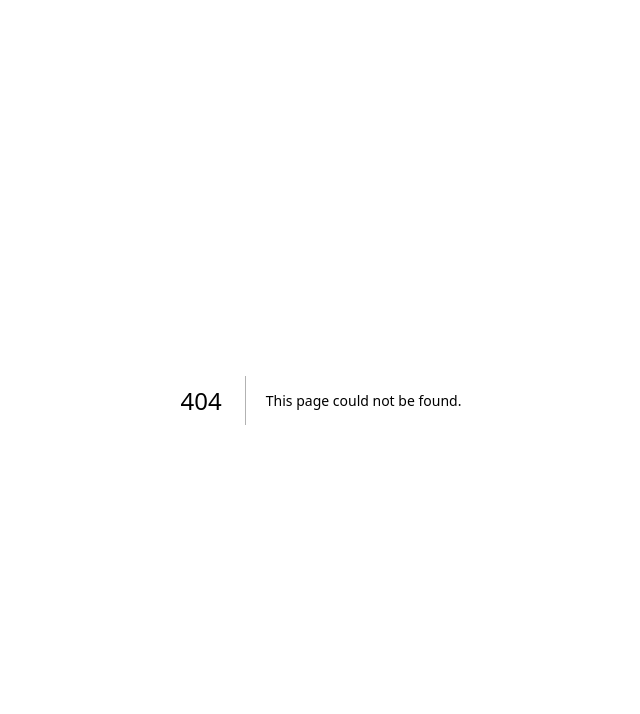
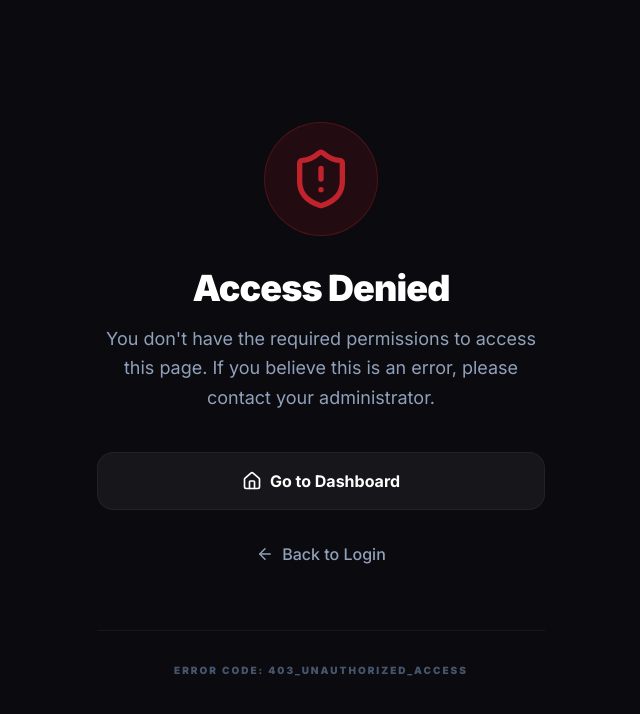
Before and after one commit to tadtaxiadvertising/free-interpreters-os, a Next.js app: page /unauthorized in a window 1280 px wide. Before the commit this address had no page. Shown: the top 714 px of the page, without its empty margins (319-959 px from the left). Built offline with nearby package versions, Linux system fonts and the light colour scheme.

Commit message:
fix(auth): unified middleware and role alignment
- Merged Supabase SSR refresh with NextAuth session protection in middleware.
- Created /unauthorized page to handle access denial gracefully.
- Aligned deuryd@gmail.com roles to INTERPRETER in both RBAC and Supabase systems.

```diff
--- /dev/null
+++ b/src/app/unauthorized/page.tsx
@@ -0,0 +1,50 @@
+import React from 'react';
+import Link from 'next/link';
+import { ShieldAlert, ArrowLeft, Home } from 'lucide-react';
+
+export default function UnauthorizedPage() {
+  return (
+    <div className="min-h-screen flex items-center justify-center bg-[#0a0a0f] px-6">
+      <div className="max-w-md w-full text-center">
+        <div className="mb-8 flex justify-center">
+          <div className="p-6 rounded-full bg-red-500/10 border border-red-500/20">
+            <ShieldAlert size={64} className="text-red-500 animate-pulse" />
+          </div>
+        </div>
+
+        <h1 className="text-4xl font-black text-white mb-4 tracking-tight">
+          Access Denied
+        </h1>
+
+        <p className="text-slate-400 text-lg mb-10 leading-relaxed">
+          You don't have the required permissions to access this page.
+          If you believe this is an error, please contact your administrator.
+        </p>
+
+        <div className="space-y-4">
+          <Link
+            href="/dashboard"
+            className="flex items-center justify-center gap-2 w-full py-4 bg-white/5 hover:bg-white/10 text-white rounded-2xl font-bold border border-white/5 transition-all"
+          >
+            <Home size={20} />
+            Go to Dashboard
+          </Link>
+
+          <Link
+            href="/login"
+            className="flex items-center justify-center gap-2 w-full py-4 text-slate-400 hover:text-white transition-colors font-medium"
+          >
+            <ArrowLeft size={18} />
+            Back to Login
+          </Link>
+        </div>
+
+        <div className="mt-12 pt-8 border-t border-white/5">
+          <p className="text-[10px] text-slate-600 font-black uppercase tracking-[0.2em]">
+            Error Code: 403_UNAUTHORIZED_ACCESS
+          </p>
+        </div>
+      </div>
+    </div>
+  );
+}
--- a/src/middleware.ts
+++ b/src/middleware.ts
@@ -3,25 +3,12 @@ import type { NextRequest } from 'next/server';
 import { updateSession } from '@/lib/supabase/middleware';
 
 /**
- * MIDDLEWARE — FREE INTERPRETERS OS
+ * UNIFIED MIDDLEWARE — FREE INTERPRETERS OS
  * ============================================================
  * RESPONSABILIDADES:
- *   1. Supabase Session Refresh → mantiene tokens válidos
- *   2. CORS Preflight (OPTIONS) → respuesta inmediata 204
- *   3. CORS Headers → en todas las respuestas /api/*
- *
- * ARQUITECTURA:
- *   El middleware corre en Edge Runtime. No puede importar Prisma,
- *   pg, ni ningún módulo de Node.js puro.
- *
- *   La función updateSession() de Supabase SSR es la pieza CRÍTICA
- *   que refresca los tokens de autenticación en cada request.
- *   Sin ella, las cookies expiran y auth() falla en server components.
- *
- * CORS:
- *   Los headers se aplican TANTO aquí (preflight) como en
- *   next.config.ts (responses). Esto garantiza cobertura completa
- *   incluso si el middleware no intercepta ciertos paths.
+ *   1. Supabase Session Refresh (SSR)
+ *   2. CORS Preflight & Headers
+ *   3. Global Auth Guard (NextAuth + Supabase)
  * ============================================================
  */
 
@@ -31,7 +18,7 @@ export async function middleware(req: NextRequest) {
   const { pathname } = req.nextUrl;
   const origin = req.headers.get('origin');
 
-  // ── CORS ORIGIN VALIDATION ────────────────────────────────
+  // ── 1. CORS LOGIC ──────────────────────────────────────────
   const isTrustedOrigin = !origin ||
     origin === FRONTEND_ORIGIN ||
     origin.endsWith('.easypanel.host') ||
@@ -39,7 +26,6 @@ export async function middleware(req: NextRequest) {
 
   const corsOrigin = isTrustedOrigin && origin ? origin : FRONTEND_ORIGIN;
 
-  // ── 1. CORS PREFLIGHT ─────────────────────────────────────
   if (req.method === 'OPTIONS') {
     return new NextResponse(null, {
       status: 204,
@@ -53,13 +39,27 @@ export async function middleware(req: NextRequest) {
     });
   }
 
-  // ── 2. SUPABASE SESSION REFRESH (CRITICAL) ────────────────
-  // This refreshes the auth tokens on every request.
-  // Without this, server components calling supabase.auth.getUser()
-  // will get stale/expired tokens and redirect to /login.
+  // ── 2. SUPABASE SESSION REFRESH ───────────────────────────
+  // This updates the response with new session cookies if needed.
+  // It also handles internal redirects for the main dashboard.
   const response = await updateSession(req);
 
-  // ── 3. PROPAGATE CORS ON ALL API RESPONSES ────────────────
+  // ── 3. RBAC / NEXTAUTH GUARD ──────────────────────────────
+  // The RBAC portal (/portal-rbac) uses Auth.js (NextAuth).
+  // We need to check those cookies separately.
+  const nextAuthToken = req.cookies.get('next-auth.session-token')?.value ||
+                       req.cookies.get('__Secure-next-auth.session-token')?.value;
+
+  const isRbacProtectedRoute = pathname.startsWith('/portal-rbac') &&
+                                !pathname.startsWith('/portal-rbac/login');
+
+  if (isRbacProtectedRoute && !nextAuthToken) {
+    const url = req.nextUrl.clone();
+    url.pathname = '/portal-rbac/login';
+    return NextResponse.redirect(url);
+  }
+
+  // ── 4. API CORS PROPAGATION ────────────────────────────────
   if (pathname.startsWith('/api/')) {
     response.headers.set('Access-Control-Allow-Origin', corsOrigin);
     response.headers.set('Access-Control-Allow-Credentials', 'true');
@@ -70,8 +70,6 @@ export async function middleware(req: NextRequest) {
   return response;
 }
 
-// MATCHER MAESTRO: Ignora _next, archivos estáticos e imágenes.
-// INCLUYE /api para que el preflight CORS sea procesado.
 export const config = {
   matcher: [
     '/((?!_next/static|_next/image|favicon.ico|.*\\.(?:svg|png|jpg|jpeg|gif|webp)$).*)',
```
